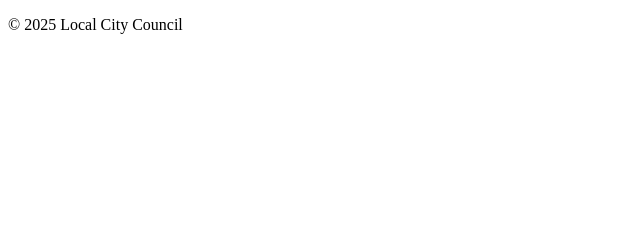
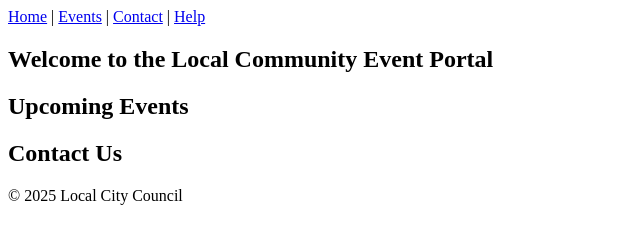
Before and after one commit to Spoorthy67/Module-1-Html5, a plain HTML site: page index.html in a window 1280 px wide. Shown: the whole page, without its empty margins (0-640 px from the left). Drawn offline with Linux system fonts and the light colour scheme.

Commit message:
index.html

```diff
--- a/index.html
+++ b/index.html
@@ -2,27 +2,36 @@
 <html lang="en">
 <head>
     <meta charset="UTF-8">
+    <meta name="viewport" content="width=device-width, initial-scale=1.0">
     <title>Local Community Event Portal</title>
-  <style>
-    /* Internal CSS can go here */
-  </style>
 </head>
 <body>
-
     <!-- Navigation -->
     <nav>
-    <!-- To be filled in Task 2 -->
+        <a href="#home">Home</a> |
+        <a href="#events">Events</a> |
+        <a href="#contact">Contact</a> |
+        <a href="help.html" target="_blank">Help</a>
     </nav>
 
     <!-- Main -->
     <main>
-    <!-- Welcome, Events, Contact, etc. -->
+        <section id="home">
+            <h1>Welcome to the Local Community Event Portal</h1>
+        </section>
+
+        <section id="events">
+            <h2>Upcoming Events</h2>
+        </section>
+
+        <section id="contact">
+            <h2>Contact Us</h2>
+        </section>
     </main>
 
     <!-- Footer -->
     <footer>
         <p>&copy; 2025 Local City Council</p>
     </footer>
-
 </body>
 </html>
```
Lines whose indentation alone changed are shown as unchanged.
